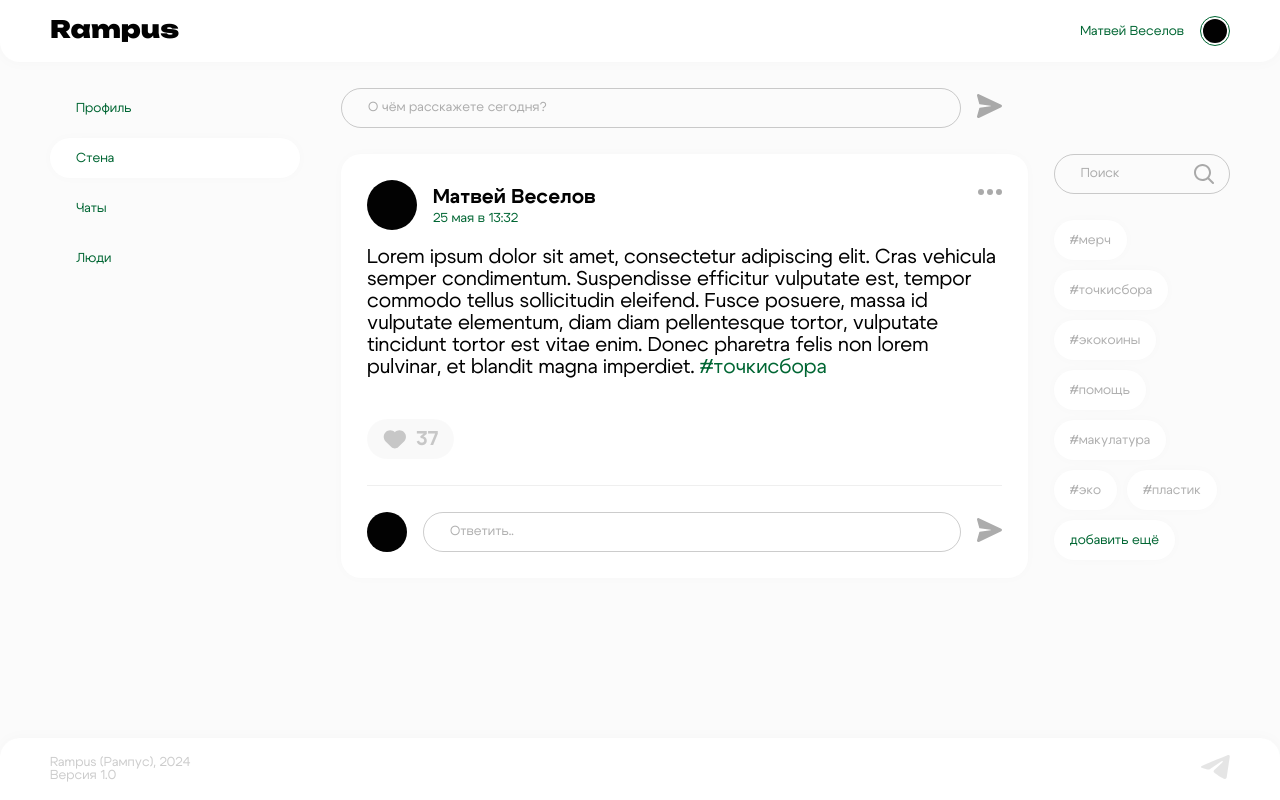
After one commit to veselovese/rampus, a PHP site: page /wall in a window 1280 px wide. The commit adds this page. Run offline with PHP 8.4, Linux system fonts and the light colour scheme.

Commit message:
start wall`s page

```diff
--- a/css/main.css
+++ b/css/main.css
@@ -65,7 +65,7 @@ body {
     font-weight: 400;
     background-color: var(--background-color);
     font-size: var(--font-size-2);
-    letter-spacing: 0.03rem;
+    letter-spacing: 0.03px;
     color: var(--main-text-color);
     line-height: 1;
     margin: 0;
@@ -154,7 +154,7 @@ a {
     text-decoration: none;
     font-size: var(--font-size-1);
     transition: 0.2s;
-    letter-spacing: 0.03rem;
+    letter-spacing: 0.03px;
     line-height: 1;
     color: var(--else-text-color-50);
 }
@@ -172,7 +172,7 @@ button {
     font-size: var(--font-size-2);
     color: var(--main-text-color);
     transition: 0.2s;
-    letter-spacing: 0.03rem;
+    letter-spacing: 0.03px;
     line-height: 1;
     cursor: pointer;
 }
@@ -183,7 +183,7 @@ input {
     font-size: var(--font-size-1);
     color: var(--main-text-color);
     transition: 0.2s;
-    letter-spacing: 0.03rem;
+    letter-spacing: 0.03px;
     line-height: 1;
 }
 
@@ -415,7 +415,6 @@ input {
 }
 
 .second-part {
-    width: 100%;
     max-width: 80.6rem;
 }
 
@@ -435,6 +434,7 @@ input {
     color: var(--else-text-color-33);
     font-weight: 700;
     gap: 1rem;
+    max-width: max-content;
 }
 
 .like-button svg {
--- a/css/profile.css
+++ b/css/profile.css
@@ -214,7 +214,7 @@
 
 .user-post p {
     margin: 2.6rem 0 0 0;
-    line-height: 103%;
+    line-height: 110%;
 }
 
 .user-post p span {
--- /dev/null
+++ b/css/wall.css
@@ -0,0 +1,237 @@
+@font-face {
+    font-display: swap;
+    font-family: 'Unbounded';
+    font-style: normal;
+    font-weight: 900;
+    src: url('/css/fonts/Unbounded-Black.woff') format('woff');
+  }
+
+@font-face {
+    font-display: swap;
+    font-family: 'Cygre';
+    font-style: normal;
+    font-weight: 400;
+    src: url('/css/fonts/Cygre-Regular.woff') format('woff');
+  }
+
+@font-face {
+    font-display: swap;
+    font-family: 'Cygre';
+    font-style: normal;
+    font-weight: 600;
+    src: url('/css/fonts/Cygre-Bold.woff') format('woff');
+  }
+
+* {
+    box-sizing: border-box;
+}
+
+:root {
+    --background-color: #FBFBFB;
+    --block-color: #FFFFFF;
+    --main-text-color: #020202;
+    --else-text-color-50: #02020250;
+    --else-text-color-33: #02020233;
+    --main-accent-color: #006633;
+    --else-accent-color-1: #E3DFFF;
+    --else-accent-color-2: #F7D488;
+    --error-accent-color: #FF220C;
+    --block-accent-color-110: #02020210;
+    --block-accent-color-06: #02020206;
+    --block-accent-color-210: #00663310;
+    --like-button-accent-color: #FF220C10;
+    --shadow-big: 0 0 15px #02020207;
+    --shadow-small: 0 0 12px #02020205;
+    --font-size-1: 1.3rem;
+    --font-size-2: 2rem;
+    --font-size-3: 3.2rem;
+
+    font-size: 62.5%;
+    height: 100%
+}
+
+.wall__user-posts {
+    margin-top: 2.6rem;
+}
+
+.wall__user-posts > div:first-child {
+    display: flex;
+    flex-direction: column;
+    gap: 1.6rem;
+}
+
+.wall__user-posts .user-post {
+    background-color: var(--block-color);
+    box-shadow: var(--shadow-small);
+    border-radius: 2rem;
+    padding: 2.6rem;
+    display: flex;
+    flex-direction: column;
+}
+
+.user-post img {
+    max-width: 24px;
+    max-height: 6px;
+    margin-top: 0.9rem;
+    cursor: pointer;
+}
+
+.user-post p {
+    margin: 1.6rem 0 0 0;
+    line-height: 110%;
+}
+
+.user-post p span {
+    color: var(--main-accent-color);
+}
+
+.user-post > div:first-child {
+    display: flex;
+    justify-content: space-between;
+    align-items: flex-start;
+}
+
+.wall__new-post {
+    padding-right: 2.6rem;
+}
+
+.wall__new-post form, .wall__comments form {
+    display: flex;
+    align-items: center;
+    gap: 1.6rem;
+    width: 100%;
+}
+
+.wall__new-post button, .wall__comments button {
+    background-color: transparent;
+    border: none;
+    padding: 0;
+    margin: 0;
+}
+
+.wall__new-post input, .wall__comments input {
+    width: 100%;
+    min-height: 4rem;
+    border-radius: 2rem;
+    outline: none;
+    background-color: transparent;
+    border: 1px solid var(--else-text-color-33);
+    padding: 0 2.6rem;
+    margin: 0;
+}
+
+.wall__new-post input::placeholder, .wall__comments input::placeholder {
+    font-size: var(--font-size-1);
+    color: var(--else-text-color-50);
+}
+
+.wall__comments .current-user img:last-child {
+    max-width: none;
+    max-height: none;
+    margin: 0;
+    border-radius: 0;
+}
+
+.third-part > div {
+    display: flex;
+    flex-direction: column;
+    gap: 2.6rem;
+    margin-top: 6.6rem;
+}
+
+.third-part input {
+    width: 100%;
+    min-height: 4rem;
+    border-radius: 2rem;
+    outline: none;
+    background-color: transparent;
+    border: 1px solid var(--else-text-color-33);
+    padding: 0 2.6rem;
+    margin: 0;
+}
+
+.third-part input::placeholder {
+    font-size: var(--font-size-1);
+    color: var(--else-text-color-50);
+}
+
+.third-part ul {
+    list-style: none;
+    padding: 0;
+    margin: 0;
+    display: flex;
+    flex-wrap: wrap;
+    gap: 1rem;
+}
+
+.third-part li {
+    background-color: var(--block-color);
+    box-shadow: var(--shadow-small);
+    border-radius: 2rem;
+    padding: 1.35rem 1.6rem;
+    display: flex;
+}
+
+.third-part li:last-child a {
+    color: var(--main-accent-color);
+}
+
+.third-part div > div {
+    position: relative;
+}
+
+.third-part div > div img {
+    max-width: 20px;
+    max-height: 20px;
+    position: absolute;
+    top: 1rem;
+    right: 1.6rem;
+}
+
+.like-button {
+    margin-top: 4.1rem;
+    margin-bottom: 2.6rem;
+}
+
+.wall__user-info {
+    display: flex;
+    align-items: center;
+    gap: 1.6rem;
+}
+
+.wall__user-info img {
+    max-width: 50px;
+    max-height: 50px;
+    border-radius: 2.5rem;
+    margin: 0;
+}
+
+.wall__user-info div {
+    display: flex;
+    flex-direction: column;
+    gap: 0.4rem;
+}
+
+.wall__user-info p {
+    margin: 0;
+    font-weight: 700;
+}
+
+.wall__user-info span {
+    font-size: var(--font-size-1);
+    color: var(--main-accent-color);
+}
+
+.wall__comments .current-user {
+    display: flex;
+    gap: 1.6rem;
+    align-items: center;
+    margin-top: 2.6rem;
+}
+
+.wall__comments .current-user img {
+    max-width: 40px;
+    max-height: 40px;
+    border-radius: 2rem;
+    margin: 0;
+}
--- a/profile.php
+++ b/profile.php
@@ -32,7 +32,7 @@ session_start();
                     <div class="profile__user-info">
                         <img class="avatar" src="uploads/avatar/noavatar.jpg">
                         <div>
-                            <p class="first-and-second-names"><span>Матвей</span> <span>Веселов</span></p>
+                            <p class="first-and-second-names">Матвей Веселов</p>
                             <p class="username">@veselovese</p>
                             <p class="description">Дикий и опасный - разнесу всё</p>
                             <div class="balance">
--- /dev/null
+++ b/wall.php
@@ -0,0 +1,92 @@
+<?php
+session_start();
+?>
+
+<!DOCTYPE html>
+<html lang="ru">
+
+<head>
+    <meta charset="UTF-8">
+    <meta name="viewport" content="width=device-width, initial-scale=1.0, maximum-scale=1">
+    <link rel="stylesheet" href="css/main.css">
+    <link rel="stylesheet" href="css/wall.css">
+    <title>Посты на стене в Rampus (Рампус)</title>
+</head>
+
+<body>
+    <?php require('header.php'); ?>
+    <main>
+        <h1 class="title">Посты на стене в Rampus (Рампус)</h1>
+        <section class="wrapper main-section">
+            <nav class="first-part">
+                <ul>
+                    <li><a href="./profile">Профиль</a></li>
+                    <li class="active"><a href="./wall">Стена</a></li>
+                    <li><a href="./chats">Чаты</a></li>
+                    <li><a href="./people">Люди</a></li>
+                </ul>
+            </nav>
+            <div class="second-and-third-parts">
+                <div class="second-part">
+                    <div class="wall__new-post">
+                        <form action="./add">
+                            <input required placeholder="О чём расскажете сегодня?">
+                            <button type="submit"><img src="pics/SendIcon.svg"></button>
+                        </form>
+                    </div>
+                    <div class="wall__user-posts">
+                        <div>
+                            <div class="user-post">
+                                <div>
+                                    <div class="wall__user-info">
+                                        <img class="avatar" src="uploads/avatar/noavatar.jpg">
+                                        <div>
+                                            <p class="first-and-second-names">Матвей Веселов</p>
+                                            <span>25 мая в 13:32</span>
+                                        </div>
+                                    </div>
+                                    <img src="pics/ThreeDotsIcon.svg">
+                                </div>
+                                <p>Lorem ipsum dolor sit amet, consectetur adipiscing elit. Cras vehicula semper condimentum. Suspendisse efficitur vulputate est, tempor commodo tellus sollicitudin eleifend. Fusce posuere, massa id vulputate elementum, diam diam pellentesque tortor, vulputate tincidunt tortor est vitae enim. Donec pharetra felis non lorem pulvinar, et blandit magna imperdiet. <span>#точкисбора</span></p>
+                                <button class="like-button"><svg width="23" height="19" viewBox="0 0 23 19" fill="none" xmlns="http://www.w3.org/2000/svg">
+                                        <path fill-rule="evenodd" clip-rule="evenodd" d="M15.3643 17.1232L21.0488 11.4387L21.0494 11.4394C21.6548 10.834 22.135 10.1153 22.4626 9.32432C22.7903 8.53335 22.9589 7.6856 22.9589 6.82947C22.9589 5.97334 22.7903 5.12559 22.4626 4.33463C22.135 3.54366 21.6548 2.82498 21.0494 2.2196C20.4441 1.61423 19.7254 1.13402 18.9344 0.806393C18.1434 0.478767 17.2957 0.310142 16.4396 0.310145C15.5834 0.310148 14.7357 0.478778 13.9447 0.806409C13.1541 1.13391 12.4356 1.61388 11.8304 2.21893L11.8289 2.21742L11.8279 2.21836C11.2229 1.61375 10.5048 1.1341 9.71455 0.806772C8.92359 0.479147 8.07584 0.310521 7.2197 0.310524C6.36357 0.310526 5.51582 0.479157 4.72486 0.806787C3.93389 1.13442 3.2152 1.61463 2.60982 2.22001C2.00444 2.82539 1.52423 3.54408 1.1966 4.33504C0.868969 5.12601 0.700339 5.97376 0.700335 6.82989C0.700332 7.68602 0.868959 8.53377 1.19658 9.32474C1.52421 10.1157 2.00442 10.8344 2.60979 11.4398L2.60985 11.4397L8.29331 17.1232C10.2459 19.0758 13.4117 19.0758 15.3643 17.1232Z" />
+                                    </svg>
+                                    <span>37</span></button>
+                                <div class="div-line"></div>
+                                <div class="wall__comments">
+                                    <div class="current-user">
+                                        <img src="uploads/avatar/noavatar.jpg">
+                                        <form action="./comment">
+                                            <input required placeholder="Ответить..">
+                                            <button type="submit"><img src="pics/SendIcon.svg"></button>
+                                        </form>
+                                    </div>
+                                </div>
+                            </div>
+                        </div>
+                    </div>
+                </div>
+                <div class="third-part">
+                    <div>
+                        <div>
+                            <input placeholder="Поиск">
+                            <img src="pics/SearchIcon.svg">
+                        </div>
+                        <ul>
+                            <li><a href="?search=merch">#мерч</a></li>
+                            <li><a href="?search=points">#точкисбора</a></li>
+                            <li><a href="?search=ecocoins">#экокоины</a></li>
+                            <li><a href="?search=help">#помощь</a></li>
+                            <li><a href="?search=wastepaper">#макулатура</a></li>
+                            <li><a href="?search=eco">#эко</a></li>
+                            <li><a href="?search=plastic">#пластик</a></li>
+                            <li><a href="./">добавить ещё</a></li>
+                        </ul>
+                    </div>
+                </div>
+        </section>
+    </main>
+    <?php require('footer.php'); ?>
+</body>
+
+</html>
```
